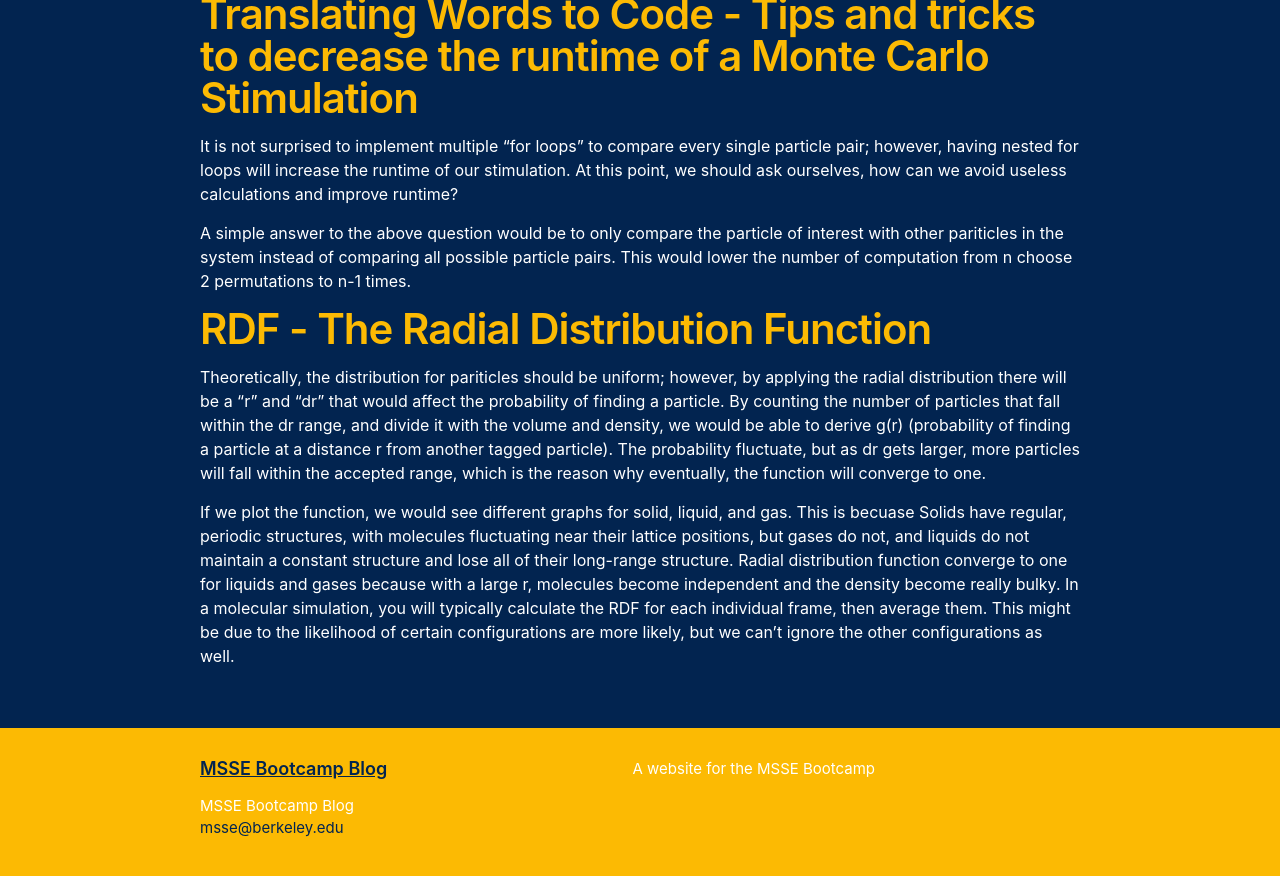
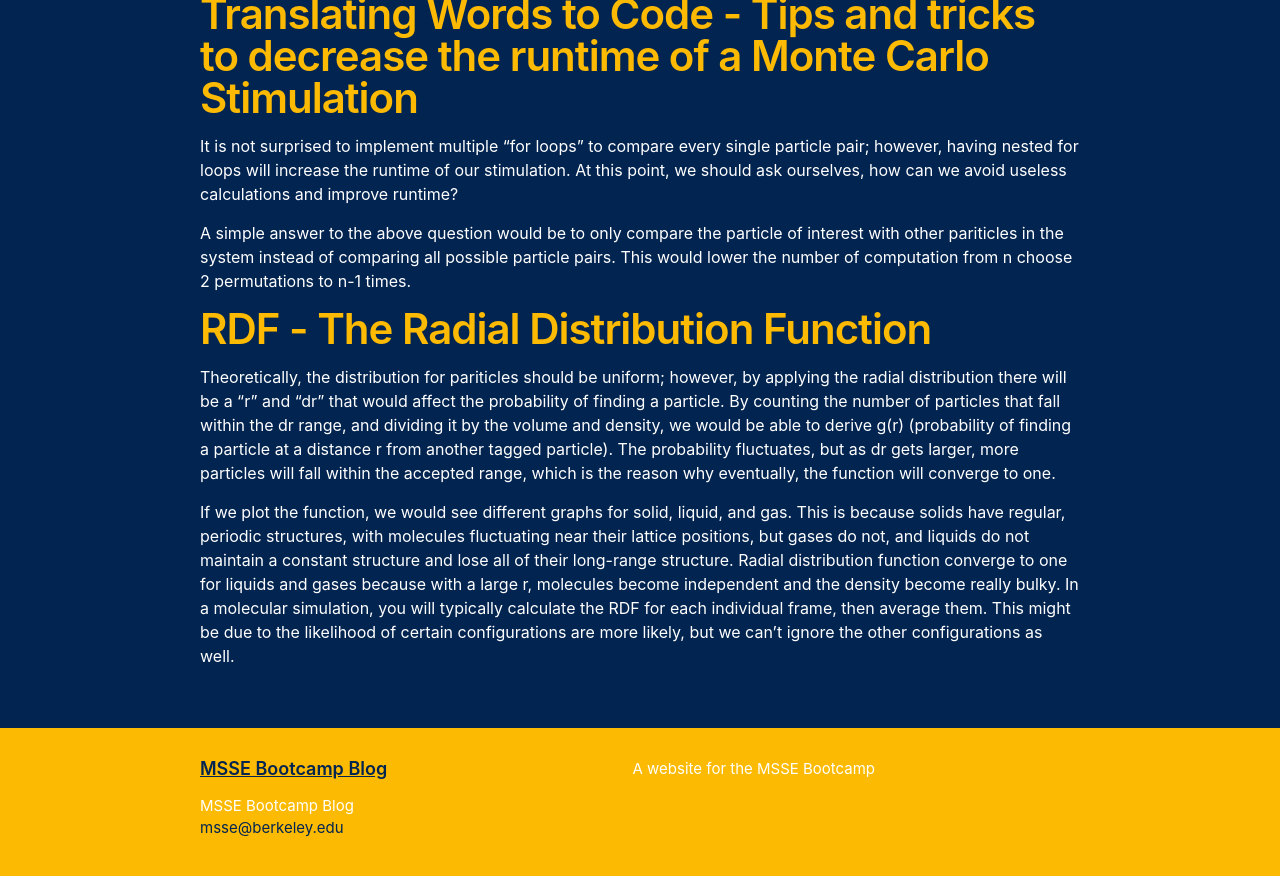
Before and after one commit to msse-2022-bootcamp/blog-alpha-chi-omega, a Jekyll site: the page built from _posts/2022-08-10-charis-blog1.md, in a window 1280 px wide and 900 px high, scrolled down 744 px. Shown: the top 876 px of the window. Built offline with Jekyll 4.4.1, drawn with Linux system fonts in a browser that asks for light colours; some web fonts are replaced; Markdown is read by kramdown in place of the engine named in the settings.

Commit message:
fix grammar

```diff
--- a/_posts/2022-08-10-charis-blog1.md
+++ b/_posts/2022-08-10-charis-blog1.md
@@ -27,6 +27,6 @@ A simple answer to the above question would be to only compare the particle of i
 
 # RDF - The Radial Distribution Function
 
-Theoretically, the distribution for pariticles should be uniform; however, by applying the radial distribution there will be a "r" and "dr" that would affect the probability of finding a particle. By counting the number of particles that fall within the dr range, and divide it with the volume and density, we would be able to derive g(r) (probability of finding a particle at a distance r from another tagged particle). The probability fluctuate, but as dr gets larger, more particles will fall within the accepted range, which is the reason why eventually, the function will converge to one.
+Theoretically, the distribution for pariticles should be uniform; however, by applying the radial distribution there will be a "r" and "dr" that would affect the probability of finding a particle. By counting the number of particles that fall within the dr range, and dividing it by the volume and density, we would be able to derive g(r) (probability of finding a particle at a distance r from another tagged particle). The probability fluctuates, but as dr gets larger, more particles will fall within the accepted range, which is the reason why eventually, the function will converge to one.
 
-If we plot the function, we would see different graphs for solid, liquid, and gas. This is becuase Solids have regular, periodic structures, with molecules fluctuating near their lattice positions, but gases do not, and liquids do not maintain a constant structure and lose all of their long-range structure. Radial distribution function converge to one for liquids and gases because with a large r, molecules become independent and the density become really bulky. In a molecular simulation, you will typically calculate the RDF for each individual frame, then average them. This might be due to the likelihood of certain configurations are more likely, but we can't ignore the other configurations as well.
+If we plot the function, we would see different graphs for solid, liquid, and gas. This is because solids have regular, periodic structures, with molecules fluctuating near their lattice positions, but gases do not, and liquids do not maintain a constant structure and lose all of their long-range structure. Radial distribution function converge to one for liquids and gases because with a large r, molecules become independent and the density become really bulky. In a molecular simulation, you will typically calculate the RDF for each individual frame, then average them. This might be due to the likelihood of certain configurations are more likely, but we can't ignore the other configurations as well.
```
